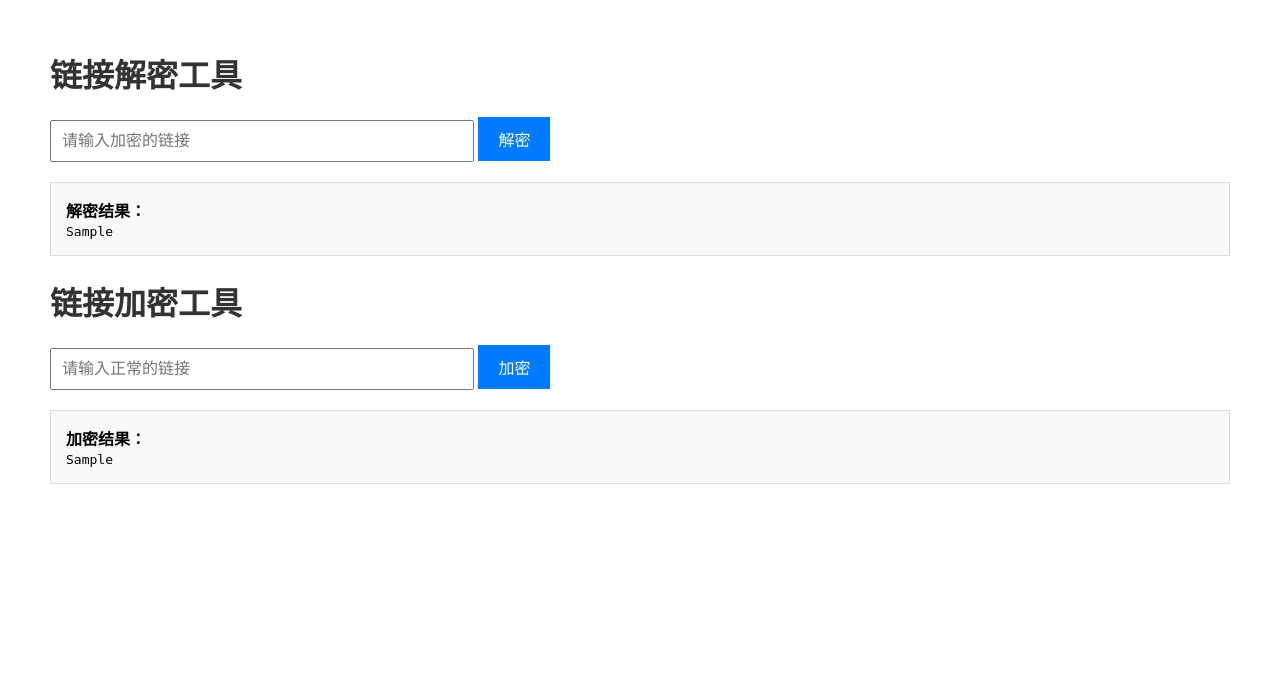
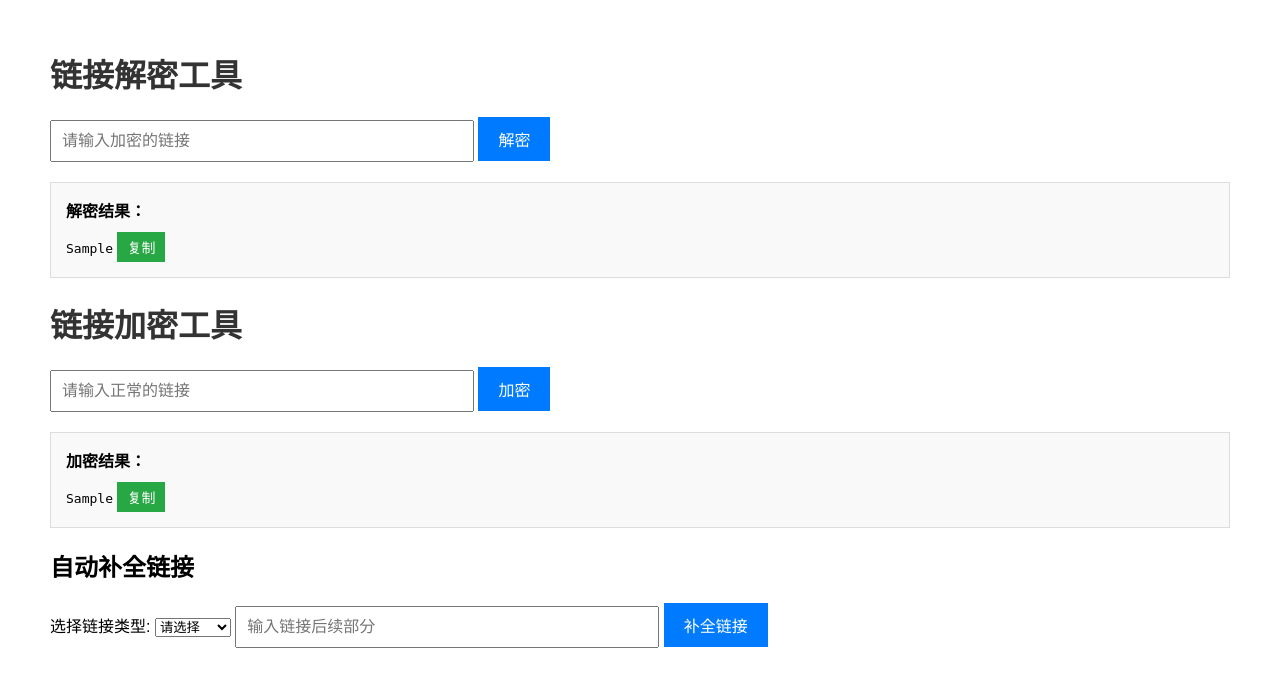
Before and after one commit to scnu001/link, a Flask app: template templates/index.html in a window 1280 px wide. Shown: the top 687 px of the page. Run offline with Flask 3, Linux system fonts and the light colour scheme; the template is opened without the code that fills it: most values are stand-ins (such as "Sample title", 1, 10 or a date in 2020).

Commit message:
增加自动补全链接功能，支持多种链接类型并优化用户体验 增加复制链接功能

```diff
--- a/app.py
+++ b/app.py
@@ -1,4 +1,4 @@
-from flask import Flask, request, render_template, url_for
+from flask import Flask, request, render_template, url_for, jsonify
 import random
 import string
 import webbrowser
@@ -17,6 +17,20 @@ def encrypt_url(url):
         else:
             encrypted_url += c
     return encrypted_url
+
+@app.route("/autofill", methods=["POST"])
+def autofill():
+    data = request.form
+    link_type = data.get('link_type', '')
+    user_input = data.get('user_input', '')
+    prefixes = {
+        'magnet': 'magnet:?xt=urn:btih:',
+        'quark': 'https://pan.quark.cn/s/',
+        'pikpak': 'https://mypikpak.com/s/',
+        'baidu': 'https://pan.baidu.com/s/'
+    }
+    prefix = prefixes.get(link_type, '')
+    return jsonify({'full_link': prefix + user_input})
 
 @app.route("/", methods=["GET", "POST"])
 def index():
--- a/templates/index.html
+++ b/templates/index.html
@@ -9,7 +9,17 @@
         input[type="text"] { width: 400px; padding: 10px; font-size: 16px; }
         input[type="submit"] { padding: 10px 20px; font-size: 16px; background: #007bff; color: white; border: none; cursor: pointer; }
         .result { margin-top: 20px; padding: 15px; background: #f9f9f9; border: 1px solid #ddd; }
+        .copy-btn {
+            padding: 5px 10px;
+            font-size: 14px;
+            background: #28a745;
+            color: white;
+            border: none;
+            cursor: pointer;
+            margin-top: 10px;
+        }
     </style>
+
 </head>
 <body>
     <h1>链接解密工具</h1>
@@ -21,6 +31,8 @@
     <div class="result">
         <strong>解密结果：</strong><br>
         <code>{{ decrypt_result }}</code>
+        <button class="copy-btn" onclick="copyToClipboard('{{ decrypt_result }}')">复制</button>
+    </div>
     </div>
     {% endif %}
 
@@ -33,7 +45,73 @@
     <div class="result">
         <strong>加密结果：</strong><br>
         <code>{{ encrypt_result }}</code>
+        <button class="copy-btn" onclick="copyToClipboard('{{ encrypt_result }}')">复制</button>
     </div>
     {% endif %}
+    <h2>自动补全链接</h2>
+    <form id="autofill-form" onsubmit="autofillLink(event)">
+        <label for="link-type">选择链接类型:</label>
+        <select id="link-type">
+            <option value="">请选择</option>
+            <option value="magnet">磁链</option>
+            <option value="quark">夸克网盘</option>
+            <option value="pikpak">PikPak</option>
+            <option value="baidu">百度网盘</option>
+        </select>
+        <input type="text" id="user-input" placeholder="输入链接后续部分">
+        <input type="submit" value="补全链接">
+    </form>
+    <div id="autofill-result-container" style="display:none;">
+        <div class="result">
+            <strong>补全结果：</strong><br>
+            <code id="autofill-result"></code>
+            <button class="copy-btn" onclick="copyToAutofillClipboard()">复制</button>
+        </div>
+    </div>
+
+    <script>
+        function copyToClipboard(text) {
+            var textArea = document.createElement("textarea");
+            textArea.value = text;
+            document.body.appendChild(textArea);
+            textArea.select();
+            try {
+                var successful = document.execCommand('copy');
+                alert('内容已复制到剪切板');
+            } catch (err) {
+                alert('无法复制到剪切板，请手动复制。');
+            }
+            document.body.removeChild(textArea);
+        }
+
+        function copyToAutofillClipboard() {
+            var autofillResult = document.getElementById('autofill-result').textContent;
+            copyToClipboard(autofillResult);
+        }
+
+        function autofillLink(event) {
+        event.preventDefault();
+        var linkType = document.getElementById('link-type').value;
+        var userInput = document.getElementById('user-input').value;
+        if (linkType && userInput) {
+            fetch('/autofill', {
+                method: 'POST',
+                headers: {
+                    'Content-Type': 'application/x-www-form-urlencoded',
+                },
+                body: 'link_type=' + encodeURIComponent(linkType) + '&user_input=' + encodeURIComponent(userInput)
+            })
+            .then(response => response.json())
+            .then(data => {
+                var autofillResultContainer = document.getElementById('autofill-result-container');
+                var autofillResult = document.getElementById('autofill-result');
+                autofillResult.textContent = data.full_link;
+                autofillResultContainer.style.display = 'block'; // 显示结果容器
+            });
+        } else {
+            alert('请选择链接类型并输入链接后续部分。');
+        }
+    }
+    </script>
 </body>
 </html>
```
